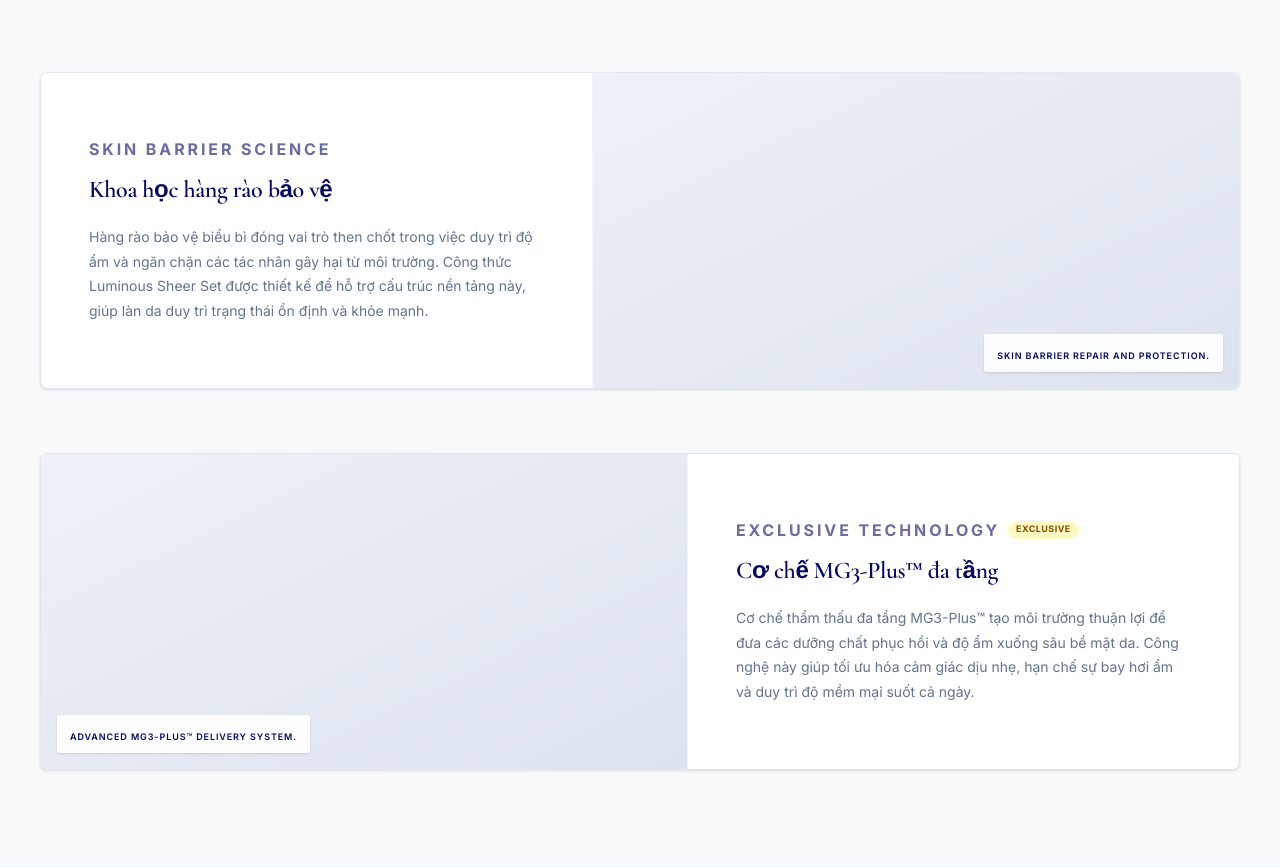
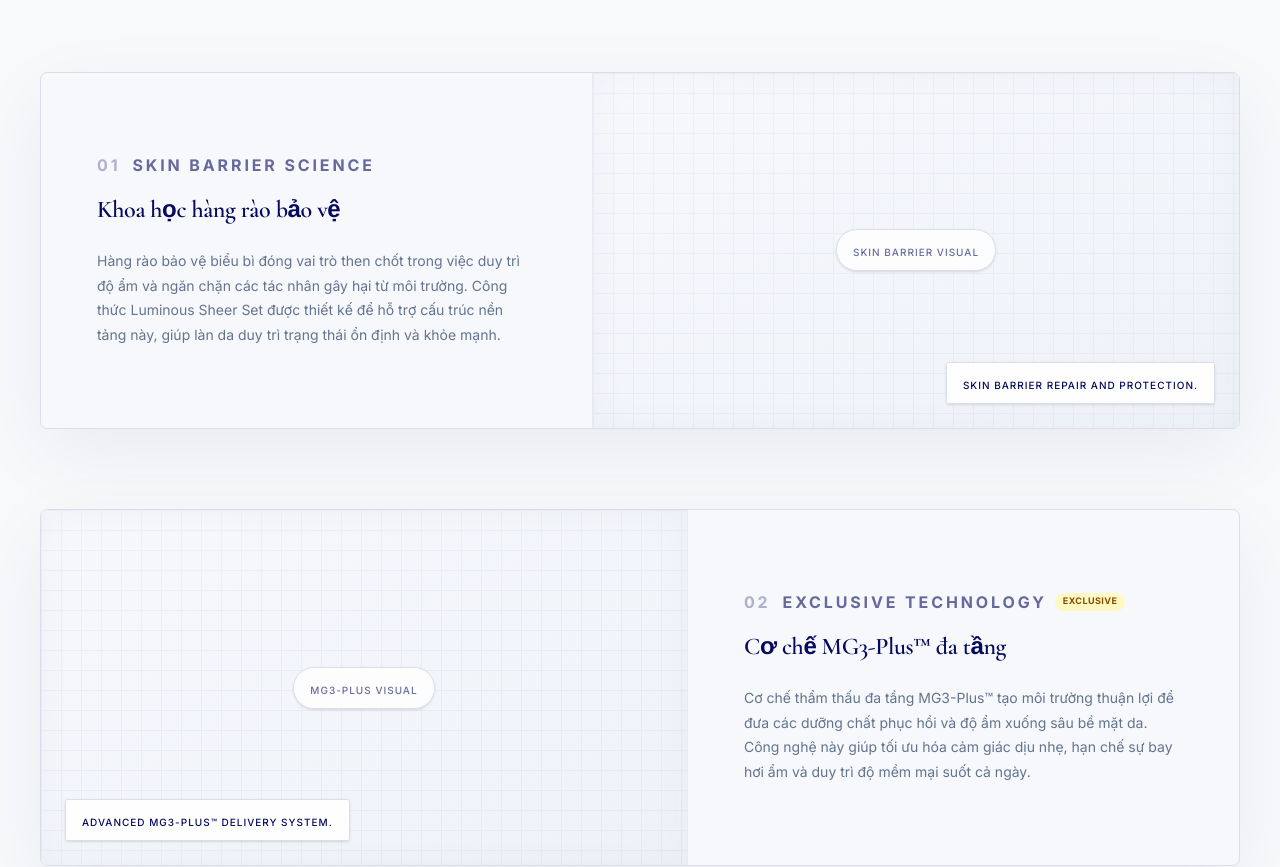
Before and after one commit to vavaw2025-beep/vavaw-website, a Next.js app in the folder apps/main/: page /cosmetic/products/luminous-revitalization-sheer-set in a window 1280 px wide. Shown: the part 3240-4107 px from the top of the page. Built offline with nearby package versions, Linux system fonts and the light colour scheme; no server answers.

Commit message:
style: polish luminous science block visuals

```diff
--- a/apps/main/app/cosmetic/products/luminous-revitalization-sheer-set/LuminousSetLandingPage.tsx
+++ b/apps/main/app/cosmetic/products/luminous-revitalization-sheer-set/LuminousSetLandingPage.tsx
@@ -513,16 +513,17 @@ export function LuminousSetLandingPage({ content, cosmeticMedia, canonicalPath }
 
         return (
           <section className="bg-slate-50/50 py-16 md:py-24 px-6 border-b border-slate-100">
-            <div className="max-w-[1200px] mx-auto space-y-12 md:space-y-16">
+            <div className="max-w-[1200px] mx-auto space-y-12 md:space-y-20">
 
               {/* Panel 1: Skin Barrier (Text Left, Image Right) md:grid-cols-[0.46fr_0.54fr] */}
-              <div className="flex flex-col md:grid md:grid-cols-[0.46fr_0.54fr] overflow-hidden border border-slate-200 bg-white rounded-2xl shadow-sm">
+              <div className="flex flex-col md:grid md:grid-cols-[0.46fr_0.54fr] overflow-hidden border border-[#D9DEEA] bg-[#F7F8FC] rounded-2xl shadow-[0_24px_80px_rgba(5,10,92,0.06)]">
                 {/* Text Content */}
-                <div className="flex flex-col justify-center px-6 py-10 md:px-12 md:py-16">
-                  <div className="space-y-4">
+                <div className="flex flex-col justify-center px-6 py-10 md:px-14 md:py-20">
+                  <div className="space-y-5">
                     {skinBarrier.eyebrow && (
-                      <span className="cosmetic-kicker text-[#050A5C]/60 block">
-                        {skinBarrier.eyebrow}
+                      <span className="cosmetic-kicker block">
+                        <span className="text-[#050A5C]/30 mr-3">01</span>
+                        <span className="text-[#050A5C]/60">{skinBarrier.eyebrow}</span>
                       </span>
                     )}
                     {skinBarrier.title && (
@@ -538,13 +539,21 @@ export function LuminousSetLandingPage({ content, cosmeticMedia, canonicalPath }
                   </div>
                 </div>
                 {/* Image */}
-                <div className="relative aspect-square md:aspect-auto md:h-full bg-slate-50 border-t md:border-t-0 md:border-l border-slate-100">
+                <div className="relative aspect-square md:aspect-auto md:h-full bg-slate-50 border-t md:border-t-0 md:border-l border-[#D9DEEA]/50">
+                  {/* Inner shadow overlay */}
+                  <div className="absolute inset-0 pointer-events-none shadow-[inset_0_0_40px_rgba(5,10,92,0.03)] z-10" />
+
                   {/* Mobile Image */}
                   <div className="absolute inset-0 w-full h-full md:hidden">
                     {sbFinalMobileUrl ? (
                       <img src={sbFinalMobileUrl} alt={skinBarrier.title} className="w-full h-full object-cover" loading="lazy" />
                     ) : (
-                       <div className="w-full h-full bg-gradient-to-br from-[#EEF2F8] to-[#DDE3EE]" />
+                       <div className="w-full h-full bg-gradient-to-br from-[#F7F8FC] to-[#EEF2F8] flex items-center justify-center p-6 relative overflow-hidden">
+                         <div className="absolute inset-0 opacity-[0.03]" style={{ backgroundImage: 'linear-gradient(#050A5C 1px, transparent 1px), linear-gradient(90deg, #050A5C 1px, transparent 1px)', backgroundSize: '20px 20px' }}></div>
+                         <div className="bg-white/80 backdrop-blur-sm border border-[#D9DEEA] px-4 py-2 rounded-full z-10 shadow-sm">
+                           <span className="text-[#050A5C]/60 text-[10px] tracking-widest font-medium uppercase">Skin Barrier Visual</span>
+                         </div>
+                       </div>
                     )}
                   </div>
                   {/* Desktop Image */}
@@ -563,27 +572,40 @@ export function LuminousSetLandingPage({ content, cosmeticMedia, canonicalPath }
                         )}
                       </>
                     ) : (
-                      <div className="w-full h-full bg-gradient-to-br from-[#EEF2F8] to-[#DDE3EE]" />
+                       <div className="w-full h-full bg-gradient-to-br from-[#F7F8FC] to-[#EEF2F8] flex items-center justify-center p-6 relative overflow-hidden">
+                         <div className="absolute inset-0 opacity-[0.03]" style={{ backgroundImage: 'linear-gradient(#050A5C 1px, transparent 1px), linear-gradient(90deg, #050A5C 1px, transparent 1px)', backgroundSize: '20px 20px' }}></div>
+                         <div className="bg-white/80 backdrop-blur-sm border border-[#D9DEEA] px-4 py-2 rounded-full z-10 shadow-sm">
+                           <span className="text-[#050A5C]/60 text-[10px] tracking-widest font-medium uppercase">Skin Barrier Visual</span>
+                         </div>
+                       </div>
                     )}
                   </div>
                   {showSbCaption && skinBarrier.caption && (
-                    <div className="absolute bottom-4 right-4 z-10 bg-white/90 backdrop-blur border border-white/20 px-3 py-1.5 shadow-sm rounded-sm">
-                      <span className="text-[9px] text-[#050A5C] tracking-widest font-semibold uppercase">{skinBarrier.caption}</span>
+                    <div className="absolute bottom-4 right-4 md:bottom-6 md:right-6 z-20 bg-white/90 backdrop-blur-md border border-[#D9DEEA] px-4 py-2 shadow-sm rounded-sm max-w-[80%]">
+                      <span className="text-[9px] md:text-[10px] text-[#050A5C] tracking-widest font-medium uppercase">{skinBarrier.caption}</span>
                     </div>
                   )}
                 </div>
               </div>
 
               {/* Panel 2: MG3-Plus (Image Left, Text Right) md:grid-cols-[0.54fr_0.46fr] */}
-              <div className="flex flex-col-reverse md:grid md:grid-cols-[0.54fr_0.46fr] overflow-hidden border border-slate-200 bg-white rounded-2xl shadow-sm">
+              <div className="flex flex-col-reverse md:grid md:grid-cols-[0.54fr_0.46fr] overflow-hidden border border-[#D9DEEA] bg-[#F7F8FC] rounded-2xl shadow-[0_24px_80px_rgba(5,10,92,0.06)]">
                 {/* Image */}
-                <div className="relative aspect-square md:aspect-auto md:h-full bg-slate-50 border-t md:border-t-0 md:border-r border-slate-100">
+                <div className="relative aspect-square md:aspect-auto md:h-full bg-slate-50 border-t md:border-t-0 md:border-r border-[#D9DEEA]/50">
+                  {/* Inner shadow overlay */}
+                  <div className="absolute inset-0 pointer-events-none shadow-[inset_0_0_40px_rgba(5,10,92,0.03)] z-10" />
+
                   {/* Mobile Image */}
                   <div className="absolute inset-0 w-full h-full md:hidden">
                     {mg3FinalMobileUrl ? (
                       <img src={mg3FinalMobileUrl} alt={mg3.title} className="w-full h-full object-cover" loading="lazy" />
                     ) : (
-                       <div className="w-full h-full bg-gradient-to-br from-[#EEF2F8] to-[#DDE3EE]" />
+                       <div className="w-full h-full bg-gradient-to-br from-[#F7F8FC] to-[#EEF2F8] flex items-center justify-center p-6 relative overflow-hidden">
+                         <div className="absolute inset-0 opacity-[0.03]" style={{ backgroundImage: 'linear-gradient(#050A5C 1px, transparent 1px), linear-gradient(90deg, #050A5C 1px, transparent 1px)', backgroundSize: '20px 20px' }}></div>
+                         <div className="bg-white/80 backdrop-blur-sm border border-[#D9DEEA] px-4 py-2 rounded-full z-10 shadow-sm">
+                           <span className="text-[#050A5C]/60 text-[10px] tracking-widest font-medium uppercase">MG3-Plus Visual</span>
+                         </div>
+                       </div>
                     )}
                   </div>
                   {/* Desktop Image */}
@@ -602,22 +624,28 @@ export function LuminousSetLandingPage({ content, cosmeticMedia, canonicalPath }
                         )}
                       </>
                     ) : (
-                      <div className="w-full h-full bg-gradient-to-br from-[#EEF2F8] to-[#DDE3EE]" />
+                       <div className="w-full h-full bg-gradient-to-br from-[#F7F8FC] to-[#EEF2F8] flex items-center justify-center p-6 relative overflow-hidden">
+                         <div className="absolute inset-0 opacity-[0.03]" style={{ backgroundImage: 'linear-gradient(#050A5C 1px, transparent 1px), linear-gradient(90deg, #050A5C 1px, transparent 1px)', backgroundSize: '20px 20px' }}></div>
+                         <div className="bg-white/80 backdrop-blur-sm border border-[#D9DEEA] px-4 py-2 rounded-full z-10 shadow-sm">
+                           <span className="text-[#050A5C]/60 text-[10px] tracking-widest font-medium uppercase">MG3-Plus Visual</span>
+                         </div>
+                       </div>
                     )}
                   </div>
                   {showMg3Caption && mg3.caption && (
-                    <div className="absolute bottom-4 left-4 md:right-auto z-10 bg-white/90 backdrop-blur border border-white/20 px-3 py-1.5 shadow-sm rounded-sm">
-                      <span className="text-[9px] text-[#050A5C] tracking-widest font-semibold uppercase">{mg3.caption}</span>
+                    <div className="absolute bottom-4 left-4 md:bottom-6 md:left-6 z-20 bg-white/90 backdrop-blur-md border border-[#D9DEEA] px-4 py-2 shadow-sm rounded-sm max-w-[80%]">
+                      <span className="text-[9px] md:text-[10px] text-[#050A5C] tracking-widest font-medium uppercase">{mg3.caption}</span>
                     </div>
                   )}
                 </div>
                 {/* Text Content */}
-                <div className="flex flex-col justify-center px-6 py-10 md:px-12 md:py-16">
-                  <div className="space-y-4">
+                <div className="flex flex-col justify-center px-6 py-10 md:px-14 md:py-20">
+                  <div className="space-y-5">
                     {mg3.eyebrow && (
                       <div className="inline-flex items-center gap-2">
-                        <span className="cosmetic-kicker text-[#050A5C]/60 block">
-                          {mg3.eyebrow}
+                        <span className="cosmetic-kicker block">
+                          <span className="text-[#050A5C]/30 mr-3">02</span>
+                          <span className="text-[#050A5C]/60">{mg3.eyebrow}</span>
                         </span>
                         <span className="bg-yellow-100 text-yellow-800 text-[9px] font-bold px-2 py-0.5 rounded-full uppercase tracking-wider">
                           Exclusive
```
